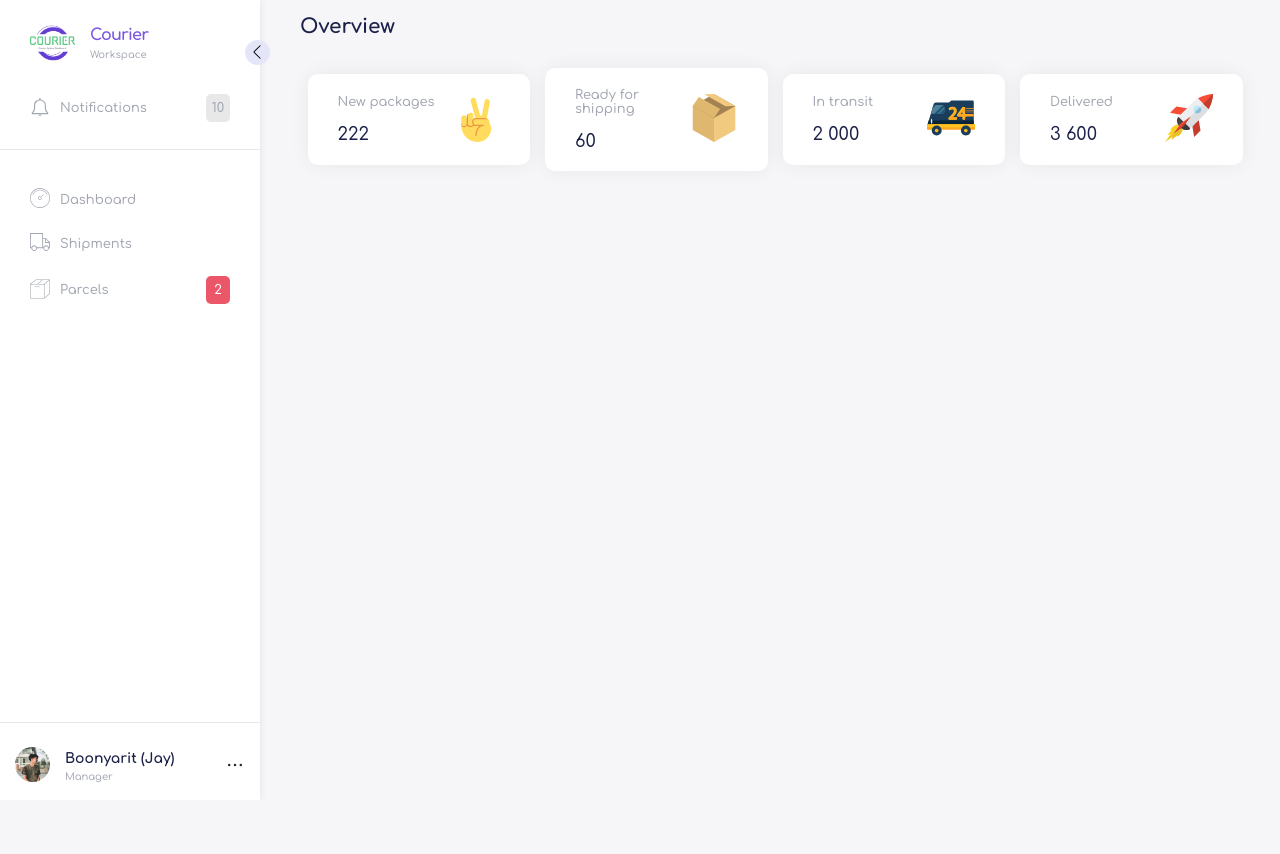
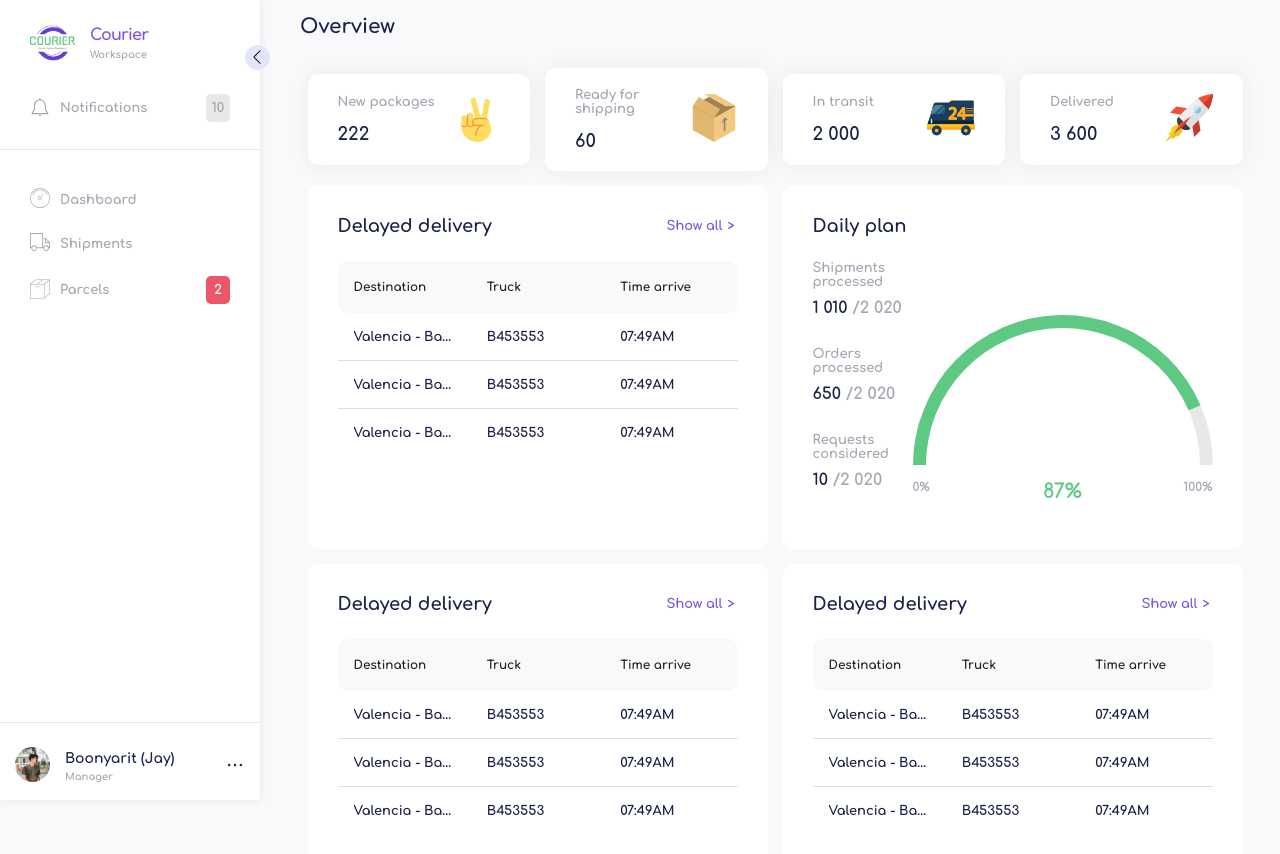
Before and after one commit to Anonymous1534/vora, a React (Vite) app in the folder front-end/: page /dashboard in a window 1280 px wide. Shown: the top 854 px of the page. Before the commit the page ends 800 px from the top, so only its background shows below. Built offline with nearby package versions, Linux system fonts and the light colour scheme.

Commit message:
improve overview page

```diff
--- a/front-end/package.json
+++ b/front-end/package.json
@@ -10,6 +10,7 @@
   },
   "dependencies": {
     "react": "^18.2.0",
+    "react-data-table-component": "^7.5.3",
     "react-dom": "^18.2.0",
     "react-router-dom": "^6.4.1",
     "sass": "^1.55.0"
--- a/front-end/src/components/Overviews/index.tsx
+++ b/front-end/src/components/Overviews/index.tsx
@@ -1,6 +1,45 @@
+import { Link } from "react-router-dom";
 import "./overviews.scss";
+import DataTable from "react-data-table-component";
 
 const Overviews = () => {
+  const percentWork = 87;
+  const progressStyle = "rotate(" + ((180 * percentWork) / 100 + 45) + "deg)";
+  const columns = [
+    {
+      name: "Destination",
+      selector: (row: any) => row.destination,
+    },
+    {
+      name: "Truck",
+      selector: (row: any) => row.truck,
+    },
+    {
+      name: "Time arrive",
+      selector: (row: any) => row.time_arrive,
+    },
+  ];
+
+  const data = [
+    {
+      id: 1,
+      destination: "Valencia - Barcelona",
+      truck: "B453553",
+      time_arrive: "07:49AM",
+    },
+    {
+      id: 2,
+      destination: "Valencia - Barcelona",
+      truck: "B453553",
+      time_arrive: "07:49AM",
+    },
+    {
+      id: 3,
+      destination: "Valencia - Barcelona",
+      truck: "B453553",
+      time_arrive: "07:49AM",
+    },
+  ];
   return (
     <div className="overview-page">
       <div className="overview-title">Overview</div>
@@ -58,7 +97,7 @@ const Overviews = () => {
                   points="256.003,256.002 256.003,512 483.005,384.007 483.005,127.997 "
                 />
                 <polygon
-                  style={{ fill: "#898686;" }}
+                  style={{ fill: "#898686" }}
                   points="402.959,270.659 369.019,247.073 333.995,309.437 359.779,294.939 359.779,400.591
 	377.722,390.471 377.722,284.849 "
                 />
@@ -366,6 +405,94 @@ const Overviews = () => {
           </div>
         </div>
       </div>
+      <div className="overview-card-box">
+        <div className="ocb-card">
+          <div className="ocb-header">
+            <div className="ocb-title">Delayed delivery</div>
+            <div className="ocb-more">
+              <Link to="/">Show all</Link>
+            </div>
+          </div>
+          <div className="ocb-body">
+            <div className="ocb-table">
+              <DataTable columns={columns} data={data} />
+            </div>
+          </div>
+        </div>
+        <div className="ocb-card">
+          <div className="ocb-header">
+            <div className="ocb-title">Daily plan</div>
+          </div>
+          <div className="ocb-body">
+            <div className="ocb-plan">
+              <div className="ocb-plan-left">
+                <div className="ocb-pl-items">
+                  <div className="ocb-pl-i-group">
+                    <div className="ocb-pl-i-title">Shipments processed</div>
+                    <div className="ocb-pl-i-counting">
+                      1 010 <span>/2 020</span>
+                    </div>
+                  </div>
+                  <div className="ocb-pl-i-group">
+                    <div className="ocb-pl-i-title">Orders processed</div>
+                    <div className="ocb-pl-i-counting">
+                      650 <span>/2 020</span>
+                    </div>
+                  </div>
+                  <div className="ocb-pl-i-group">
+                    <div className="ocb-pl-i-title">Requests considered</div>
+                    <div className="ocb-pl-i-counting">
+                      10 <span>/2 020</span>
+                    </div>
+                  </div>
+                </div>
+              </div>
+              <div className="ocb-plan-right">
+                <div className="ocb-plan-pgb">
+                  <div className="ocb-p-pgb-bar-overflow">
+                    <div
+                      className="ocb-p-pgb-bar"
+                      style={{
+                        transform: progressStyle,
+                      }}
+                    ></div>
+                  </div>
+
+                  <span className="left">0%</span>
+                  <span className="center">{percentWork}%</span>
+                  <span className="right">100%</span>
+                </div>
+              </div>
+            </div>
+          </div>
+        </div>
+        <div className="ocb-card">
+          <div className="ocb-header">
+            <div className="ocb-title">Delayed delivery</div>
+            <div className="ocb-more">
+              <Link to="/">Show all</Link>
+            </div>
+          </div>
+          <div className="ocb-body">
+            <div className="ocb-table">
+              <DataTable columns={columns} data={data} />
+            </div>
+          </div>
+        </div>
+        <div className="ocb-card">
+          <div className="ocb-header">
+            <div className="ocb-title">Delayed delivery</div>
+            <div className="ocb-more">
+              <Link to="/">Show all</Link>
+            </div>
+          </div>
+          <div className="ocb-body">
+            <div className="ocb-table">
+              <DataTable columns={columns} data={data} />
+            </div>
+          </div>
+        </div>
+      </div>
     </div>
   );
 };
--- a/front-end/src/components/Overviews/overviews.scss
+++ b/front-end/src/components/Overviews/overviews.scss
@@ -35,4 +35,143 @@
       }
     }
   }
+  .overview-card-box {
+    display: flex;
+    flex-wrap: wrap;
+    margin: 15px 0 0;
+    .ocb-card {
+      display: flex;
+      flex-direction: column;
+      max-width: calc(50% - 75px);
+      width: 100%;
+      margin: 0 7.5px 15px;
+      background-color: #fff;
+      border-radius: 10px;
+      padding: 30px;
+      .ocb-header {
+        display: flex;
+        align-items: center;
+        justify-content: space-between;
+        padding-right: 15px;
+        padding-bottom: 25px;
+        .ocb-title {
+          font-size: 18px;
+          color: $color-blue;
+        }
+        .ocb-more {
+          a {
+            color: $color-purple;
+            position: relative;
+            &::before {
+              content: ">";
+              position: absolute;
+              left: calc(100% + 5px);
+              color: $color-purple;
+              top: 50%;
+              transform: translateY(-50%);
+            }
+          }
+        }
+      }
+      .ocb-body {
+        .ocb-table {
+          .rdt_Table {
+            .rdt_TableHead {
+              .rdt_TableHeadRow {
+                background-color: $color-lightness-gray2;
+                border-bottom: 0px solid transparent;
+                border-radius: 10px;
+                .hbotQl {
+                  color: $color-light-gray;
+                }
+              }
+            }
+            .rdt_TableBody {
+              .rdt_TableRow {
+                .rdt_TableCell {
+                  color: $color-blue;
+                }
+              }
+            }
+          }
+        }
+        .ocb-plan {
+          display: flex;
+          align-items: center;
+          .ocb-plan-left {
+            max-width: 100%;
+            width: 100%;
+            .ocb-pl-items {
+              display: flex;
+              flex-direction: column;
+              .ocb-pl-i-group {
+                margin: 0 0 30px;
+                .ocb-pl-i-title {
+                  color: $color-light-gray;
+                  margin: 0 0 10px;
+                }
+                .ocb-pl-i-counting {
+                  font-size: 16px;
+                  span {
+                    color: $color-light-gray;
+                  }
+                }
+              }
+            }
+          }
+          .ocb-plan-right {
+            max-width: $size-pgb-overview;
+            width: 100%;
+            .ocb-plan-pgb {
+              position: relative;
+              .ocb-p-pgb-bar-overflow {
+                position: relative;
+                overflow: hidden;
+                width: $size-pgb-overview;
+                height: calc($size-pgb-overview/2);
+                .ocb-p-pgb-bar {
+                  position: absolute;
+                  top: 0;
+                  left: 0;
+                  width: $size-pgb-overview;
+                  height: $size-pgb-overview;
+                  border-radius: 50%;
+                  box-sizing: border-box;
+                  border: 13px solid $color-lightness-gray;
+                  border-bottom-color: $color-green;
+                  border-right-color: $color-green;
+                }
+              }
+
+              span {
+                &.left {
+                  position: absolute;
+                  top: calc(100% + 15px);
+                  left: 0;
+                  font-size: 12px;
+                  color: $color-light-gray;
+                }
+                &.center {
+                  position: absolute;
+                  top: calc(100% + 15px);
+                  left: 0;
+                  right: 0;
+                  text-align: center;
+                  font-size: 20px;
+                  color: $color-green;
+                }
+                &.right {
+                  position: absolute;
+                  top: calc(100% + 15px);
+                  right: 0;
+                  font-size: 12px;
+                  color: $color-light-gray;
+                }
+              }
+            }
+          }
+        }
+      }
+    }
+  }
 }
--- a/front-end/src/styles/app.scss
+++ b/front-end/src/styles/app.scss
@@ -1,11 +1,12 @@
 @import "reboot.scss";
 @import "var.scss";
-@import url("https://fonts.googleapis.com/css2?family=Comfortaa:wght@500;700&display=swap");
+@import url("https://fonts.googleapis.com/css2?family=Comfortaa:wght@700&display=swap");
 body {
   font-family: "Comfortaa", cursive;
   font-size: 13px;
-  background-color: #f6f6f8;
+  background-color: $color-lightness-gray2;
   line-height: normal;
+  color: $color-blue;
 }
 img {
   max-width: 100%;
--- a/front-end/src/styles/var.scss
+++ b/front-end/src/styles/var.scss
@@ -7,5 +7,9 @@ $color-green: #5dc983;
 $color-orange: #f2af4c;
 $color-red: #eb5769;
 $color-lightness-gray: #e8e8e8;
+$color-lightness-gray2: #f9f9fb;
 $color-light-gray: #a1a6b0;
 $color-dark-gray: #6d7178;
+
+// progress-bar-overview
+$size-pgb-overview: 300px;
```
Also changed, not shown: 1 other file (tests, documents, lock files or other folders).
